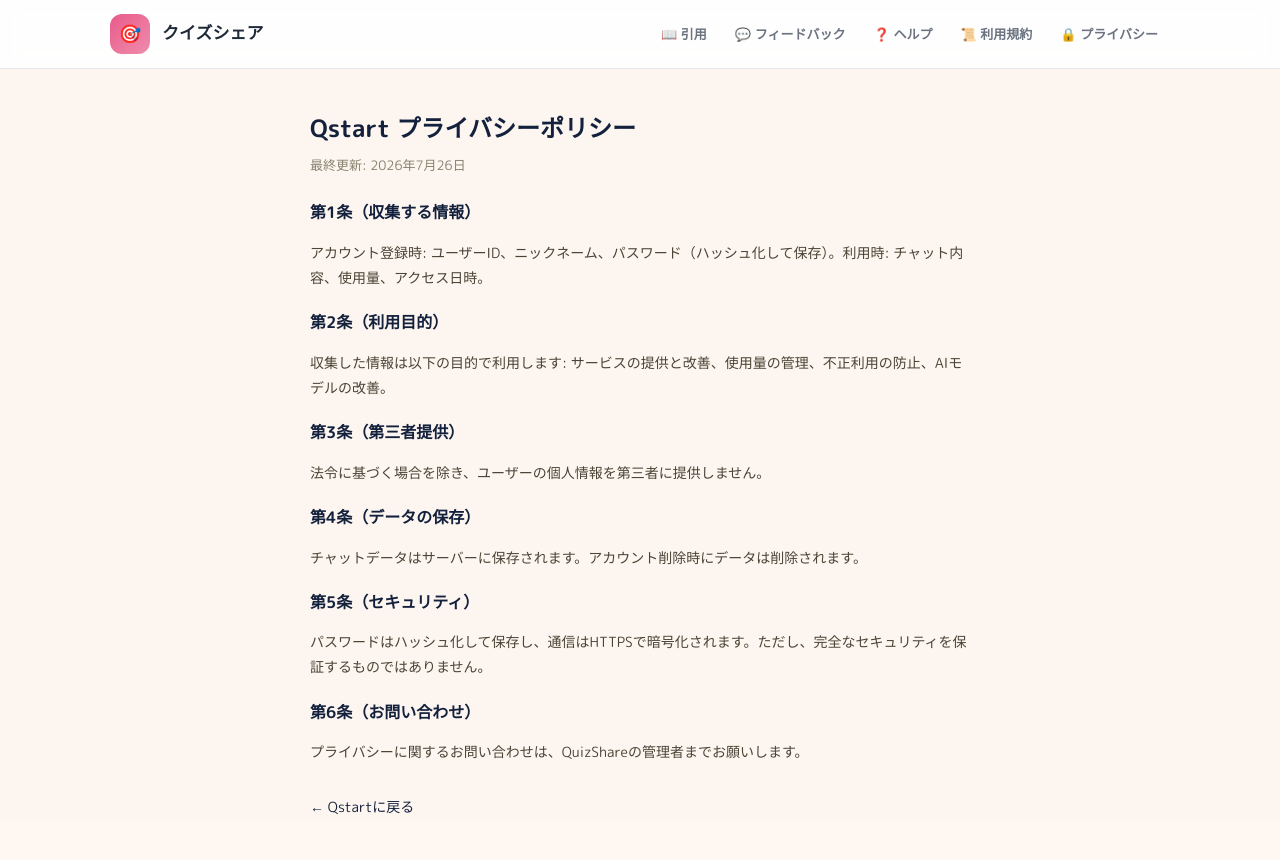
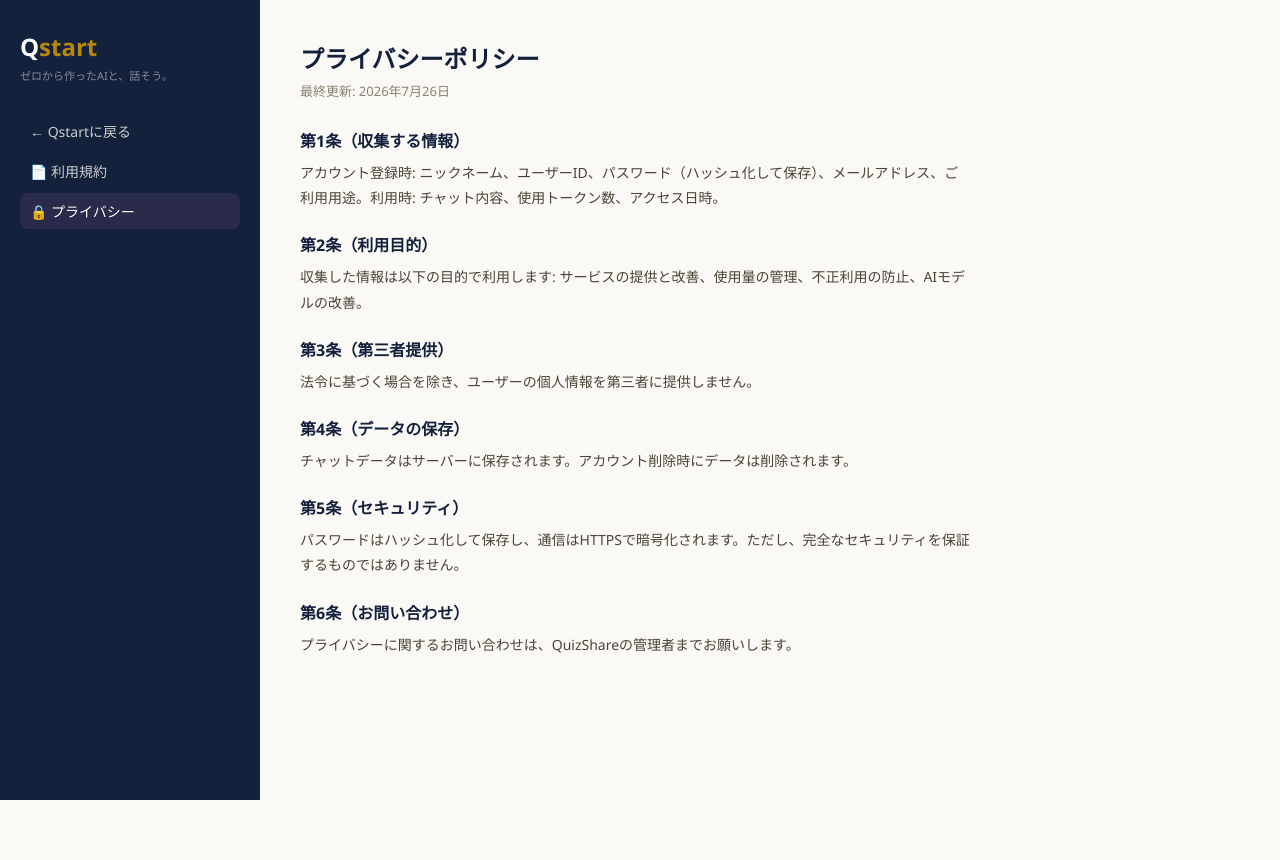
Before and after one commit to yuto113/quizshare-py, a Flask app: page /qstart/privacy in a window 1280 px wide. After the commit the page ends 800 px from the top, so only its background shows below. Run offline with Flask 3, Linux system fonts and the light colour scheme; data that the repository does not hold is empty; some libraries are stand-ins or nearby versions; some web fonts are replaced.

Commit message:
Qstart: ログイン修正+収集項目+デザイン統一

```diff
--- a/app.py
+++ b/app.py
@@ -1838,8 +1838,10 @@ def api_qstart_register():
     if conn.execute('SELECT id FROM qstart_users WHERE user_id=?', (user_id,)).fetchone():
         conn.close()
         return jsonify(ok=False, error='そのIDはもう使われているよ')
-    conn.execute('INSERT INTO qstart_users (user_id, nickname, password_hash) VALUES (?,?,?)',
-                 (user_id, nickname, hash_password(password)))
+    email = (data.get('email') or '').strip()
+    purpose = (data.get('purpose') or '').strip()
+    conn.execute('INSERT INTO qstart_users (user_id, nickname, password_hash, email, purpose) VALUES (?,?,?,?,?)',
+                 (user_id, nickname, hash_password(password), email, purpose))
     conn.commit()
     conn.close()
     session['qstart_user'] = user_id
--- a/templates/qstart_privacy.html
+++ b/templates/qstart_privacy.html
@@ -1,20 +1,39 @@
-{% extends "base.html" %}
-{% block head_extra %}
+<!DOCTYPE html>
+<html lang="ja">
+<head>
+<meta charset="UTF-8">
+<meta name="viewport" content="width=device-width, initial-scale=1.0">
+<title>プライバシーポリシー - Qstart</title>
 <style>
-.qs-legal { max-width:700px; margin:40px auto; padding:0 20px; }
-.qs-legal h1 { font-size:24px; color:#14213d; margin-bottom:8px; }
-.qs-legal .qs-date { font-size:13px; color:#8a8270; margin-bottom:24px; }
-.qs-legal h2 { font-size:16px; color:#14213d; margin:20px 0 8px; }
-.qs-legal p { font-size:14px; color:#4a4436; line-height:1.8; margin-bottom:12px; }
-.qs-legal a { color:#14213d; }
+* { margin:0; padding:0; box-sizing:border-box; }
+body { font-family:'Segoe UI','Hiragino Sans',sans-serif; background:#faf9f6; color:#14213d; min-height:100vh; display:flex; }
+.qs-side { width:260px; background:#14213d; color:#fff; padding:30px 20px; flex-shrink:0; }
+.qs-side .logo { font-size:24px; font-weight:700; margin-bottom:4px; }
+.qs-side .logo span { color:#b8860b; }
+.qs-side .sub { font-size:11px; color:#8a8a9a; margin-bottom:30px; }
+.qs-side a { display:block; color:#ccc; font-size:14px; padding:8px 10px; border-radius:8px; text-decoration:none; margin-bottom:4px; }
+.qs-side a:hover { background:#2a2a4a; color:#fff; }
+.qs-content { flex:1; max-width:750px; padding:40px 40px 60px; }
+.qs-content h1 { font-size:24px; margin-bottom:6px; }
+.qs-content .date { font-size:13px; color:#8a8270; margin-bottom:28px; }
+.qs-content h2 { font-size:16px; margin:22px 0 8px; }
+.qs-content p { font-size:14px; color:#4a4436; line-height:1.8; margin-bottom:14px; }
+@media (max-width:768px) { .qs-side { display:none; } .qs-content { padding:24px 16px; } }
 </style>
-{% endblock %}
-{% block content %}
-<div class="qs-legal">
-<h1>Qstart プライバシーポリシー</h1>
-<div class="qs-date">最終更新: 2026年7月26日</div>
+</head>
+<body>
+<div class="qs-side">
+  <div class="logo">Q<span>start</span></div>
+  <div class="sub">ゼロから作ったAIと、話そう。</div>
+  <a href="/qstart">← Qstartに戻る</a>
+  <a href="/qstart/terms">📄 利用規約</a>
+  <a href="/qstart/privacy" style="background:#2a2a4a; color:#fff;">🔒 プライバシー</a>
+</div>
+<div class="qs-content">
+<h1>プライバシーポリシー</h1>
+<div class="date">最終更新: 2026年7月26日</div>
 <h2>第1条（収集する情報）</h2>
-<p>アカウント登録時: ユーザーID、ニックネーム、パスワード（ハッシュ化して保存）。利用時: チャット内容、使用量、アクセス日時。</p>
+<p>アカウント登録時: ニックネーム、ユーザーID、パスワード（ハッシュ化して保存）、メールアドレス、ご利用用途。利用時: チャット内容、使用トークン数、アクセス日時。</p>
 <h2>第2条（利用目的）</h2>
 <p>収集した情報は以下の目的で利用します: サービスの提供と改善、使用量の管理、不正利用の防止、AIモデルの改善。</p>
 <h2>第3条（第三者提供）</h2>
@@ -25,6 +44,6 @@
 <p>パスワードはハッシュ化して保存し、通信はHTTPSで暗号化されます。ただし、完全なセキュリティを保証するものではありません。</p>
 <h2>第6条（お問い合わせ）</h2>
 <p>プライバシーに関するお問い合わせは、QuizShareの管理者までお願いします。</p>
-<p style="margin-top:30px;"><a href="/qstart">← Qstartに戻る</a></p>
 </div>
-{% endblock %}
+</body>
+</html>
```
Also changed, not shown: templates/qstart.html (+24 -10 lines), templates/qstart_terms.html (+34 -15 lines).
